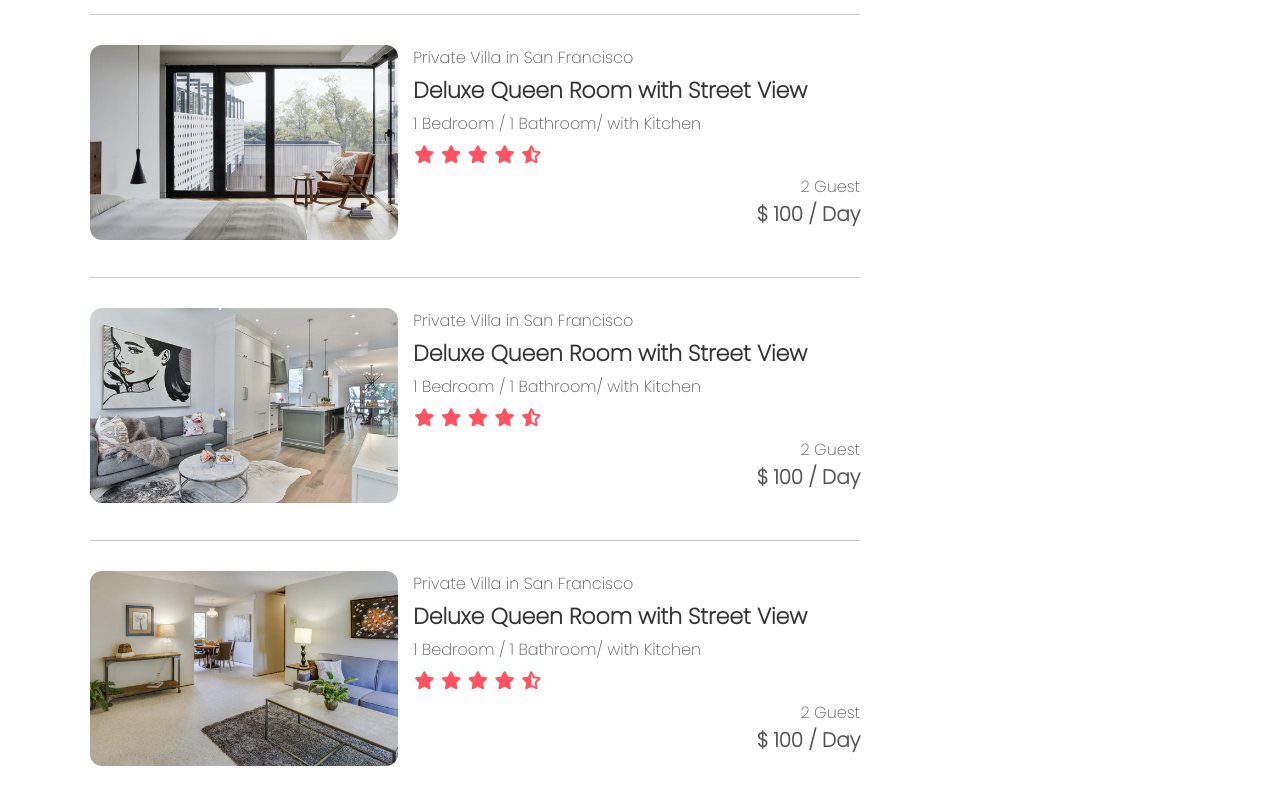
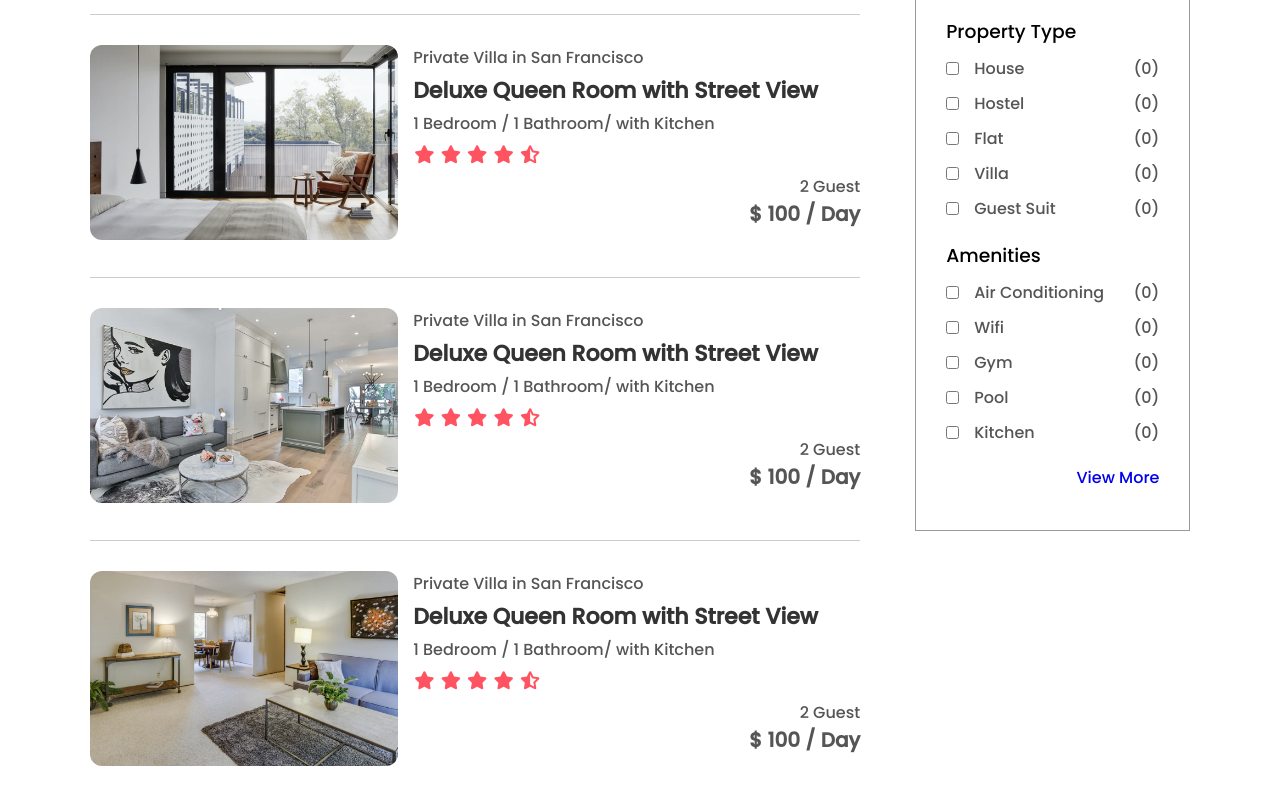
Before and after one commit to rishabh02dev/Airbnb-Frontend, a plain HTML site: page listing.html in a window 1280 px wide. Shown: the part 224-1012 px from the top of the page. Drawn offline with Linux system fonts and the light colour scheme.

Commit message:
Filter Section Added

```diff
--- a/listing.html
+++ b/listing.html
@@ -142,7 +142,74 @@
                     </div>
                 </div>
             </div>
-            <div class="right-col"></div>
+            <div class="right-col">
+
+                <div class="sidebar">
+                    <h2>Select Filters</h2>
+                    <h3>Property Type</h3>
+                    <div class="filter">
+                        <input type="checkbox">
+                        <p>House</p>
+                        <span>(0)</span>
+                    </div>
+                    <div class="filter">
+                        <input type="checkbox">
+                        <p>Hostel</p>
+                        <span>(0)</span>
+                    </div>
+                    <div class="filter">
+                        <input type="checkbox">
+                        <p>Flat</p>
+                        <span>(0)</span>
+                    </div>
+                    <div class="filter">
+                        <input type="checkbox">
+                        <p>Villa</p>
+                        <span>(0)</span>
+                    </div>
+                    <div class="filter">
+                        <input type="checkbox">
+                        <p>Guest Suit</p>
+                        <span>(0)</span>
+                    </div>
+                    <h3>Amenities</h3>
+                    <div class="filter">
+                        <input type="checkbox">
+                        <p>Air Conditioning</p>
+                        <span>(0)</span>
+                    </div>
+                    <div class="filter">
+                        <input type="checkbox">
+                        <p>Wifi</p>
+                        <span>(0)</span>
+                    </div>
+                    <div class="filter">
+                        <input type="checkbox">
+                        <p>Gym</p>
+                        <span>(0)</span>
+                    </div>
+                    <div class="filter">
+                        <input type="checkbox">
+                        <p>Pool</p>
+                        <span>(0)</span>
+                    </div>
+                    <div class="filter">
+                        <input type="checkbox">
+                        <p>Kitchen</p>
+                        <span>(0)</span>
+                    </div>
+
+                    <div class="sidebar-link">
+                        <a href="#">View More</a>
+                    </div>
+                </div>
+
+            </div>
+        </div>
+
+        <div class="pagination">
+            <img src="Staybnb-img/images/arrow.png">
+
         </div>
 
         <div class="footer">
--- a/style.css
+++ b/style.css
@@ -1,4 +1,4 @@
-@import url('https://fonts.googleapis.com/css2?family=Poppins:wght@200&display=swap');
+@import url('https://fonts.googleapis.com/css2?family=Poppins:wght@500&display=swap');
 
 
 *{
@@ -505,3 +505,43 @@ nav .navbar-white .fa-bars{
     font-size:16px ;
     font-weight: 500;
 }
+
+.sidebar{
+    border: 1px solid #999;
+    padding: 20px 30px;
+    margin-top: 30px;
+}
+
+.sidebar h2{
+    font-weight: 500;
+}
+
+.sidebar h3{
+    font-weight: 500;
+    margin: 20px 0 10px;
+}
+
+.filter{
+    display: flex;
+    align-items: center;
+    color: #555;
+    margin-bottom: 10px;
+}
+
+.filter p{
+ flex: 1;
+}
+
+.filter input{
+    margin-right: 15px;
+    cursor: pointer;
+}
+
+.sidebar-link{
+    text-align: right;
+    margin: 20px 0;
+}
+
+.sidebar-link a{
+    text-decoration: none;
+}
```
